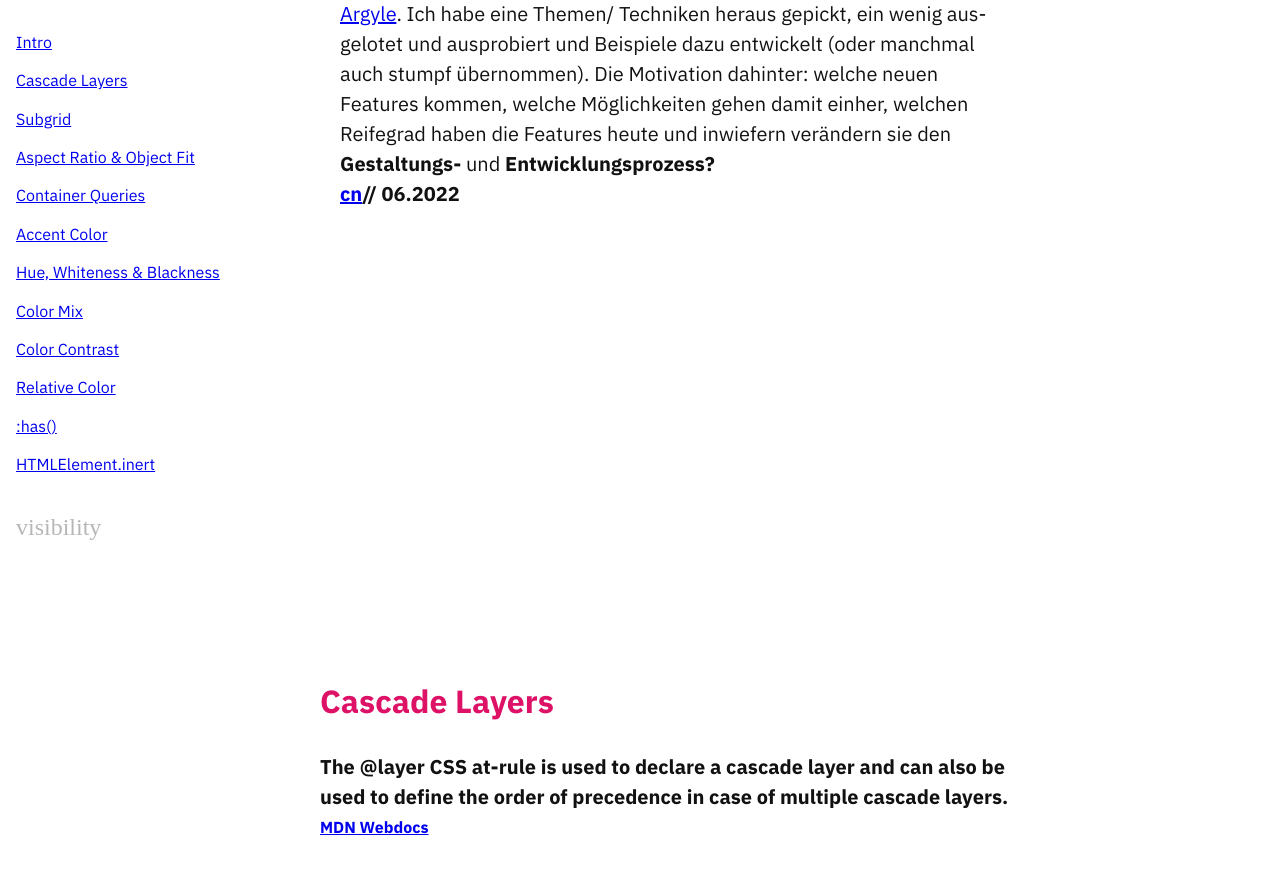
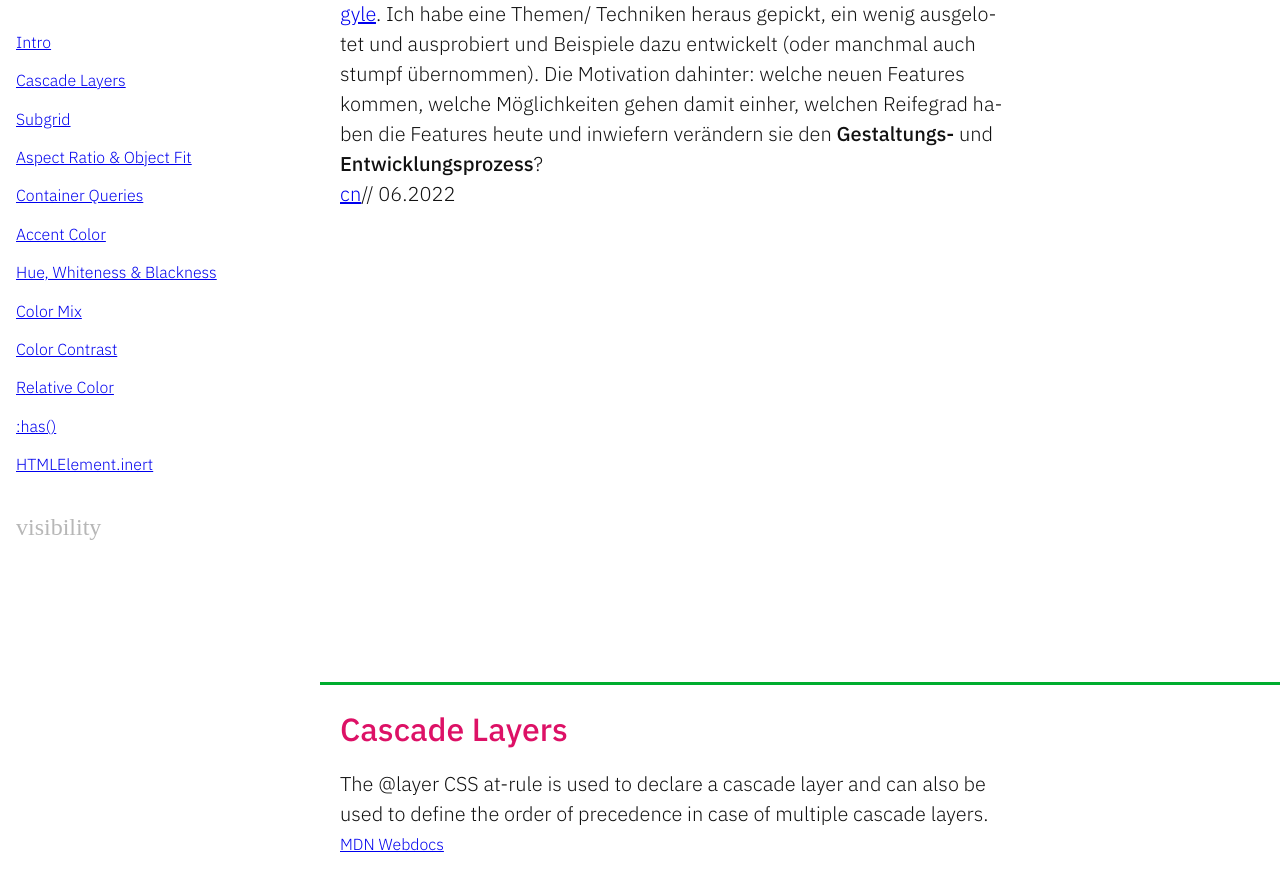
Before and after one commit to cnoss/my-state-of-css-2022, a website: page index.html in a window 1280 px wide. Shown: the part 118-989 px from the top of the page. Drawn offline with nearby package versions, Linux system fonts and the light colour scheme; a web font is replaced by a local one.

Commit message:
Style tweaks

```diff
--- a/assets/styles/base.css
+++ b/assets/styles/base.css
@@ -1,3 +1,4 @@
+/* @layer base { */
 * {
   box-sizing: border-box;
 }
@@ -29,7 +30,8 @@
 h5,
 h6 {
   color: var(--color-headline);
-  font-weight: var(--fw-light);
+  font-family: var(--ff-bold);
+  font-weight: var(--fw-bold);
   hyphens: none;
 }
 
@@ -70,3 +72,5 @@
   background-color: var(--lighter);
   font-family: var(--ff-code);
 }
+
+/* } */
--- a/assets/styles/components.css
+++ b/assets/styles/components.css
@@ -86,7 +86,8 @@
   padding-bottom: var(--s);
   color: var(--color-decoration);
   content: "Lesestoff:";
-  font-size: var(--l);
+  font-size: 1.2em;
+  font-weight: var(--fw-bold);
 }
 
 .further-readings li {
--- a/assets/styles/example-cascade-layers.css
+++ b/assets/styles/example-cascade-layers.css
@@ -1,5 +1,19 @@
+@layer utilities, variants, theme;
+
 @layer theme {
   h2 {
-    color: var(--color-decoration);
+    color: blue;
   }
 }
+
+@layer variants {
+  h2.cl-demo {
+    color: green;
+  }
+}
+
+@layer utilities {
+  h2 {
+    color: red;
+  }
+}
--- a/assets/styles/fonts.css
+++ b/assets/styles/fonts.css
@@ -12,8 +12,8 @@
 
 @font-face {
   font-family: IBM-Plex-Sans;
-  font-weight: 700;
-  src: url("../fonts/ibm-plex/IBMPlexSans-Bold.otf");
+  font-weight: 200;
+  src: url("../fonts/ibm-plex/IBMPlexSans-Light.otf");
 }
 
 @font-face {
--- a/assets/styles/variables.css
+++ b/assets/styles/variables.css
@@ -27,7 +27,7 @@
   --ff-serif: "IBM-Plex-Serif", serif;
   --ff-code: "IBM-Plex-Mono", monospaced;
   --ff-icons: "MaterialIcons";
-  --fw-normal: 300;
+  --fw-normal: 200;
   --fw-medium: 500;
   --fw-bold: 700;
   --op-light: 0.3;
--- a/index.html
+++ b/index.html
@@ -1,5 +1,5 @@
 <!DOCTYPE html>
-<html lang="en">
+<html lang="de">
   <head>
     <meta charset="UTF-8"/>
     <meta http-equiv="X-UA-Compatible" content="IE=edge"/>
@@ -77,7 +77,7 @@
         <h2>Worum geht's?</h2>
         <div id="intro" class="teaser">
           <p>
-            Basis für dieses Dokument ist der <a href="https://web.dev/state-of-css-2022/">State of CSS 2022 Vortrag</a> von <a href="https://web.dev/authors/adamargyle/">Adam Argyle</a>. Ich habe eine Themen/ Techniken heraus gepickt, ein wenig ausgelotet und ausprobiert und Beispiele dazu entwickelt (oder manchmal auch stumpf übernommen). Die Motivation dahinter: welche neuen Features kommen, welche Möglichkeiten gehen damit einher, welchen Reifegrad haben die Features heute und inwiefern verändern sie den <strong>Gestaltungs-</strong> und <strong>Entwicklungsprozess<strong>?
+            Basis für dieses Dokument ist der <a href="https://web.dev/state-of-css-2022/">State of CSS 2022 Vortrag</a> von <a href="https://web.dev/authors/adamargyle/">Adam Argyle</a>. Ich habe eine Themen/ Techniken heraus gepickt, ein wenig ausgelotet und ausprobiert und Beispiele dazu entwickelt (oder manchmal auch stumpf übernommen). Die Motivation dahinter: welche neuen Features kommen, welche Möglichkeiten gehen damit einher, welchen Reifegrad haben die Features heute und inwiefern verändern sie den <strong>Gestaltungs-</strong> und <strong>Entwicklungsprozess</strong>?
           </p>
 
           <p>
@@ -89,7 +89,7 @@
 <!-- Cascade Layers
 ################################################################### -->
       <section id="cascade-layers">
-        <h2>Cascade Layers</h2>
+        <h2 class="cl-demo">Cascade Layers</h2>
 
         <div class="teaser">
           <p lang="en">
```
